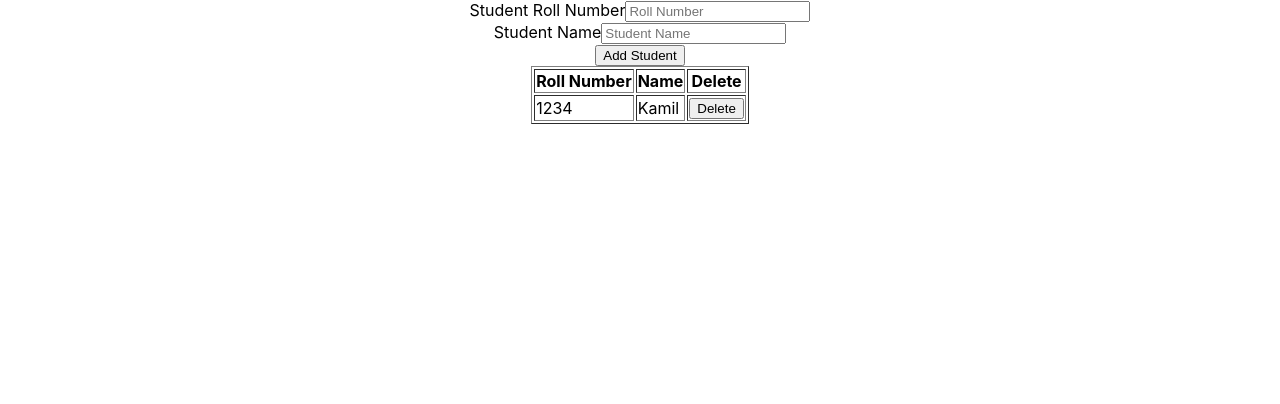
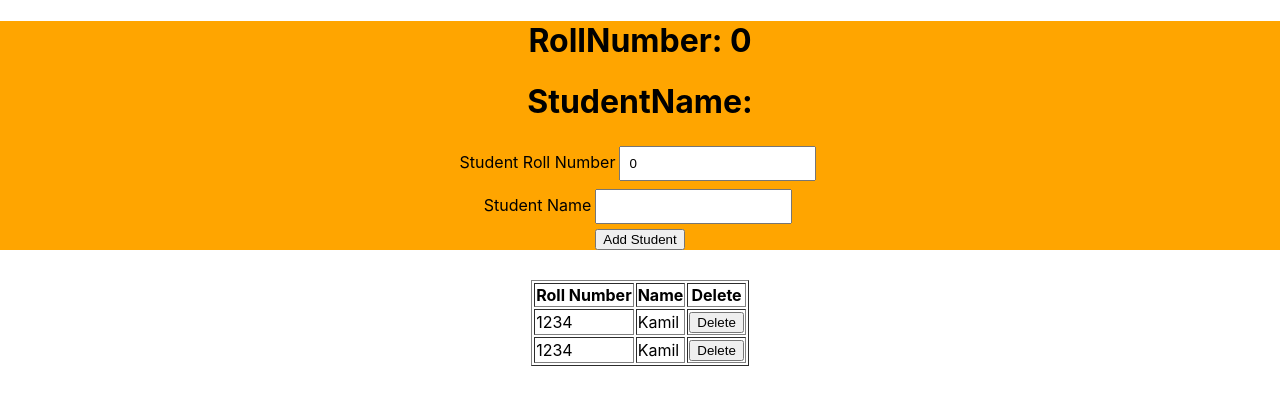
Before and after one commit to kamilsaeed/React-JS, a React (Create React App) app in the folder myfirstreactapp/: page / in a window 1280 px wide. Shown: the top 404 px of the page. Built offline with nearby package versions, Linux system fonts and the light colour scheme.

Commit message:
student page and components

```diff
--- a/myfirstreactapp/src/components/StudentAddFormComponent.js
+++ b/myfirstreactapp/src/components/StudentAddFormComponent.js
@@ -1,14 +1,58 @@
+import { useState } from "react"
+
 const StudentAddFormComponent = () => {
+
+    const [student, setStudent] = useState({
+        rollNumber: 0,
+        studentName: " "
+    })
+
+    const setValueFromInputField = (value, field_name) => {
+
+        setStudent({
+            ...student,
+            [field_name]: value
+        });
+
+        // if(field_name === "studentname")
+        // {
+        //     setStudent({
+        //             ...student,
+        //             studentName: value
+        //     })
+        // }
+        // else
+        // {
+        //     setStudent({
+        //             ...student,
+        //             rollNumber: value
+        //     })
+        // }
+
+    }
+
     return(
-        <center>
+        <center style={styles.center}>
+            <h1>RollNumber: {student.rollNumber}</h1>
+            <h1>StudentName: {student.studentName}</h1>
             <div>
                 <label>Student Roll Number</label>
-                <input type="text" placeholder="Roll Number"></input>
+                <input type="text"
+                        placeholder="Roll Number"
+                        style={styles.myinputfield}
+                        onChange={(event) => setValueFromInputField(event.target.value, "rollNumber")}
+                        value={student.rollNumber}
+                ></input>
             </div>
 
             <div>
                 <label>Student Name</label>
-                <input type="text" placeholder="Student Name"></input>
+                <input type="text"
+                        placeholder="Student Name"
+                        style={styles.myinputfield}
+                        onChange={(event) => setValueFromInputField(event.target.value, "studentName")}
+                        value={student.studentName}
+                ></input>
             </div>
 
             <div>
@@ -18,4 +62,17 @@ const StudentAddFormComponent = () => {
     )
 }
 
+const styles = {
+    "center": {
+                marginTop: 20,
+                backgroundColor: "orange"
+            },
+
+    "myinputfield": {
+        width: "40",
+        padding: 8,
+        margin: 4
+    }
+}
+
 export default StudentAddFormComponent
--- a/myfirstreactapp/src/pages/StudentsPage.js
+++ b/myfirstreactapp/src/pages/StudentsPage.js
@@ -6,23 +6,23 @@ const StudentsPage = () => {
     const [students, setStudents] = useState([]);
 
     useEffect(() => {
-
         setTimeout(() => {
             let student = {
                 roll_number: 1234,
                 student_name: "Kamil"
-            }
-            setStudents([...students,student]);
+            };
+            setStudents(prevStudents => [...prevStudents,student])
         }, 5000)
-
-    }, [])
+    },[])
 
     return(
 
     <>
     <center>
         <StudentAddFormComponent />
-        <table border={1}>
+        <table border={1} style={{
+            marginTop: 30
+        }}>
             <thead>
                 <th>Roll Number</th>
                 <th>Name</th>
```
